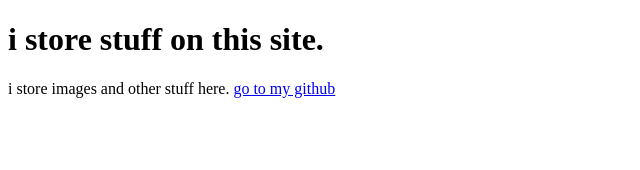
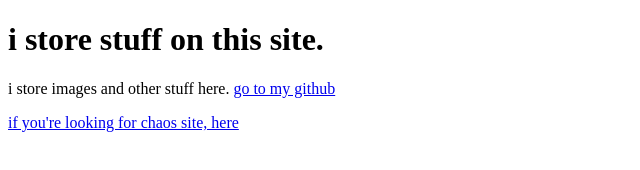
Before and after one commit to woofledev/woofledev.github.io, a plain HTML site: page index.html in a window 1280 px wide. Shown: the whole page, without its empty margins (0-640 px from the left). Drawn offline with Linux system fonts and the light colour scheme.

Commit message:
Update index.html

```diff
--- a/index.html
+++ b/index.html
@@ -9,5 +9,6 @@
 <body>
     <h1>i store stuff on this site.</h1>
     <p>i store images and other stuff here. <a href="https://github.com/woofledev">go to my github</a></p>
+    <a href="/file/chaos_site/">if you're looking for chaos site, here</a>
 </body>
 </html>
```
